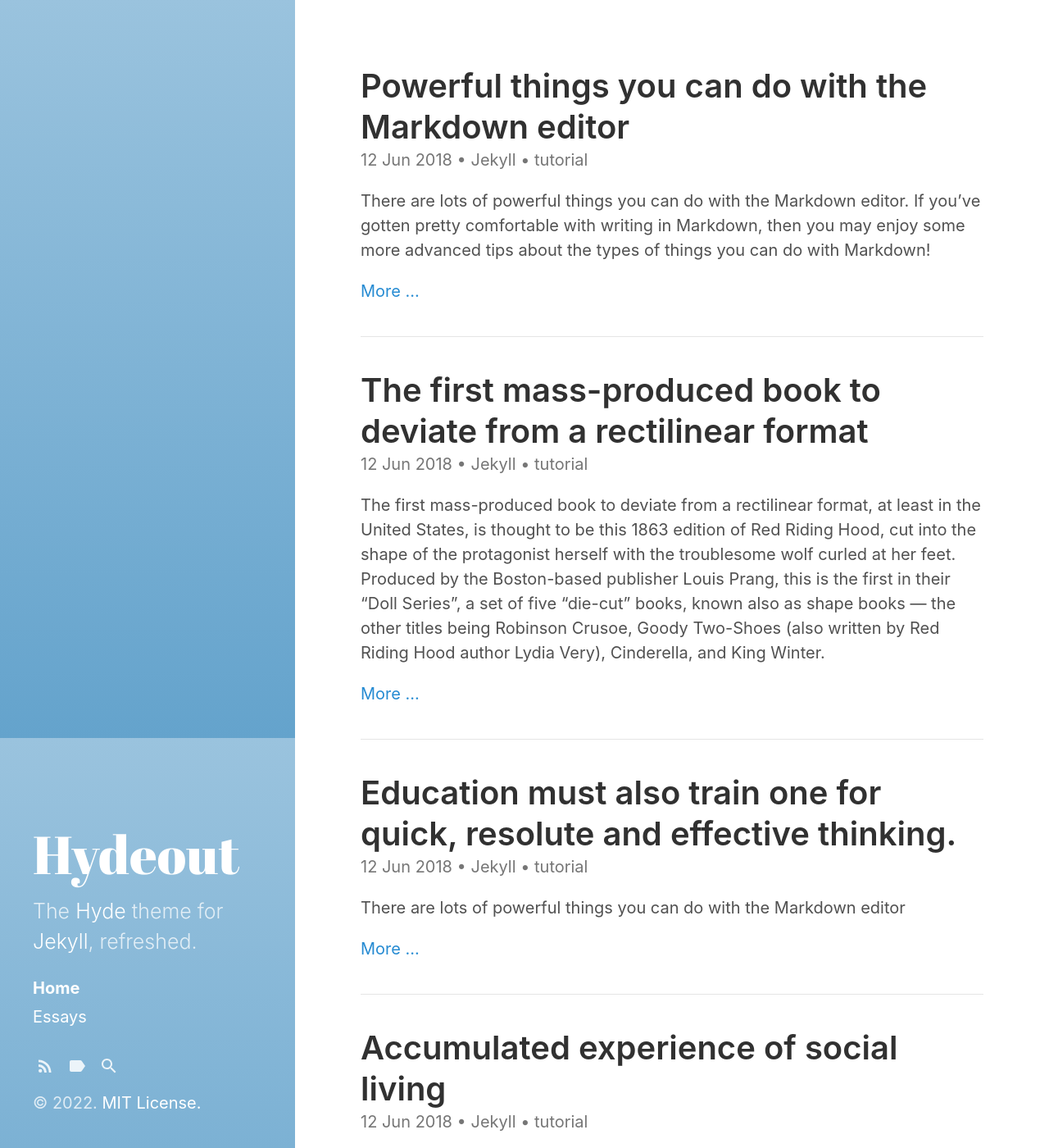
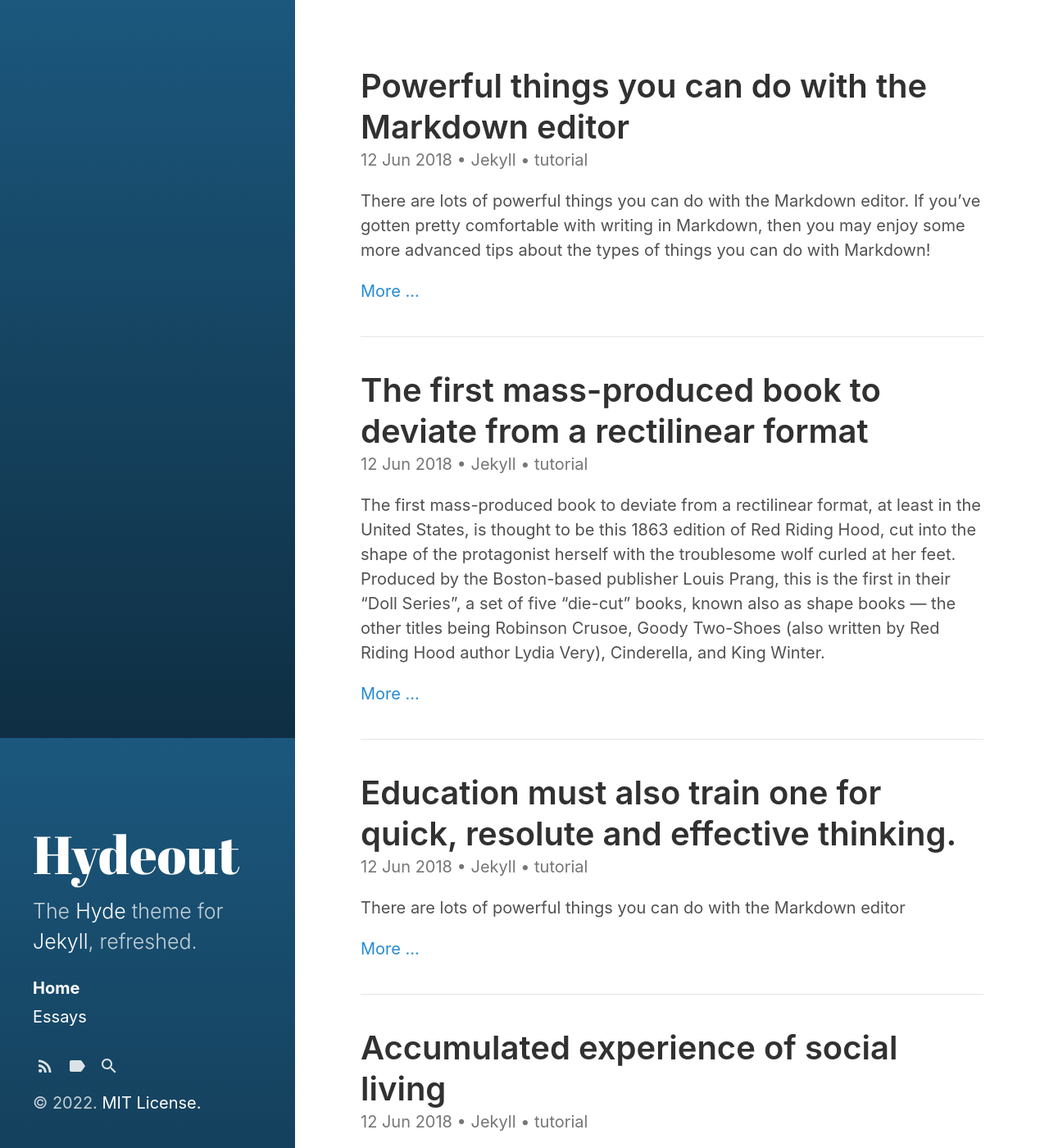
Before and after one commit to alfarzan/plsignore.com, a Jekyll site: the page built from index.html, in a window 1280 px wide and 1400 px high. Shown: the whole window at 82% size. Built offline with Jekyll 4.4.1, drawn with Linux system fonts in a browser that asks for light colours; the list of posts is cut into pages by our own code.

Commit message:
Update _variables.scss

```diff
--- a/_sass/hydeout/_variables.scss
+++ b/_sass/hydeout/_variables.scss
@@ -42,7 +42,7 @@ $code-font-family: Menlo, Monaco, 'Courier New', monospace !default;
 $code-color: #bf616a !default;
 
 // Hyde theming
-$sidebar-bg-color: #7FB3D5 !default;
+$sidebar-bg-color: #154360 !default;
 $sidebar-fg-color: #fff !default;
 $sidebar-sticky: true !default;
 $layout-reverse: false !default;
```
